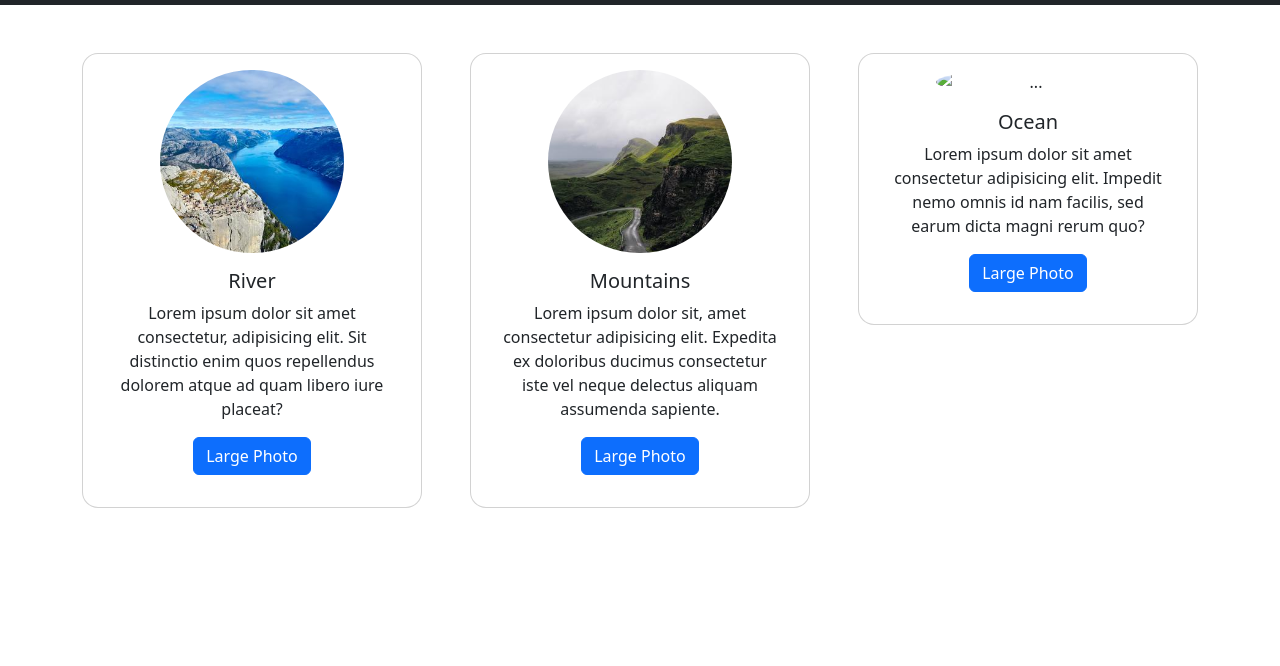
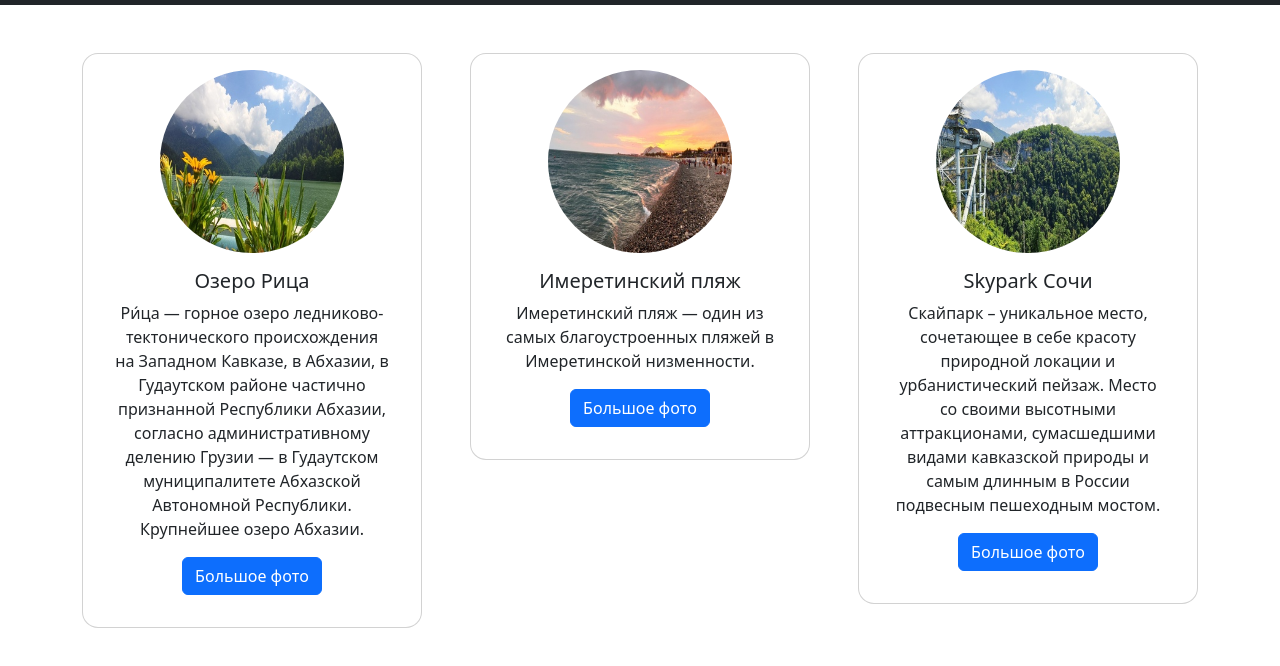
Before and after one commit to MrEvgeniy1989/SE, a plain HTML site: page places.html in a window 1280 px wide. Shown: the part 52-718 px from the top of the page. Drawn offline with nearby package versions, Linux system fonts and the light colour scheme.

Commit message:
Add files via upload

```diff
--- a/places.html
+++ b/places.html
@@ -72,19 +72,25 @@
       <div class="row row-cols-1 row-cols-md-2 row-cols-lg-3 g-5">
         <div class="col">
           <div class="card">
-            <img src="1015.jpg" class="card-img-top" alt="..." />
+            <img
+              src="Lake_Ritsa_300x300.jpg"
+              class="card-img-top"
+              alt="Озеро Рица"
+            />
             <div class="card-body">
-              <h5 class="card-title">River</h5>
+              <h5 class="card-title">Озеро Рица</h5>
               <p class="card-text">
-                Lorem ipsum dolor sit amet consectetur, adipisicing elit. Sit
-                distinctio enim quos repellendus dolorem atque ad quam libero
-                iure placeat?
+                Ри́ца — горное озеро ледниково-тектонического происхождения на
+                Западном Кавказе, в Абхазии, в Гудаутском районе частично
+                признанной Республики Абхазии, согласно административному
+                делению Грузии — в Гудаутском муниципалитете Абхазской
+                Автономной Республики. Крупнейшее озеро Абхазии.
               </p>
               <a
-                href="1015-1500x1500.jpg"
+                href="Lake_Ritsa_1300x750.jpg"
                 target="_blank"
                 class="btn btn-primary"
-                >Large Photo</a
+                >Большое фото</a
               >
             </div>
           </div>
@@ -92,38 +98,46 @@
         <div class="col">
           <div class="card">
             <img
-              src="1018.jpg"
+              src="Imereti_Beach_300x300.jpg"
               target="_blank"
               class="card-img-top"
-              alt="..."
+              alt="Имеретинский пляж"
             />
             <div class="card-body">
-              <h5 class="card-title">Mountains</h5>
+              <h5 class="card-title">Имеретинский пляж</h5>
               <p class="card-text">
-                Lorem ipsum dolor sit, amet consectetur adipisicing elit.
-                Expedita ex doloribus ducimus consectetur iste vel neque
-                delectus aliquam assumenda sapiente.
+                Имеретинский пляж — один из самых благоустроенных пляжей в
+                Имеретинской низменности.
               </p>
               <a
-                href="1018-1500x1500.jpg"
+                href="Imereti_Beach_1300x750.jpg"
                 target="_blank"
                 class="btn btn-primary"
-                >Large Photo</a
+                >Большое фото</a
               >
             </div>
           </div>
         </div>
         <div class="col">
           <div class="card">
-            <img src="1041.jpg" class="card-img-top" alt="..." />
+            <img
+              src="Skypark_300x300.jpg"
+              class="card-img-top"
+              alt="Skypark Сочи"
+            />
             <div class="card-body">
-              <h5 class="card-title">Ocean</h5>
+              <h5 class="card-title">Skypark Сочи</h5>
               <p class="card-text">
-                Lorem ipsum dolor sit amet consectetur adipisicing elit. Impedit
-                nemo omnis id nam facilis, sed earum dicta magni rerum quo?
+                Скайпарк – уникальное место, сочетающее в себе красоту природной
+                локации и урбанистический пейзаж. Место со своими высотными
+                аттракционами, сумасшедшими видами кавказской природы и самым
+                длинным в России подвесным пешеходным мостом.
               </p>
-              <a href="1041-1500x1500.jpg" class="btn btn-primary"
-                >Large Photo</a
+              <a
+                href="Skypark_1300x750.jpg"
+                target="_blank"
+                class="btn btn-primary"
+                >Большое фото</a
               >
             </div>
           </div>
```
Also changed, not shown: Imereti_Beach_1300x750.jpg (added), Imereti_Beach_300x300.jpg (added), Lake_Ritsa_1300x750.jpg (added), Lake_Ritsa_300x300.jpg (added), Skypark_1300x750.jpg (added), Skypark_300x300.jpg (added), avatar.jpg.
